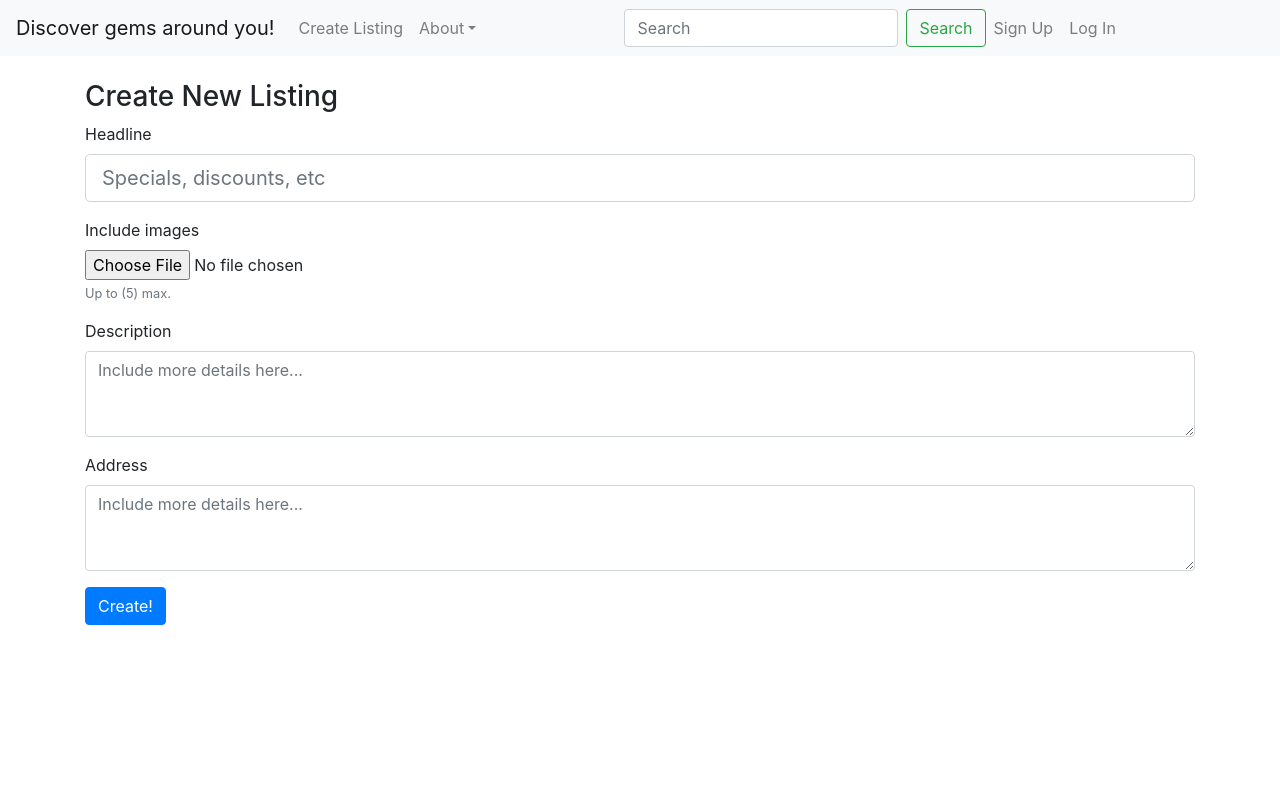
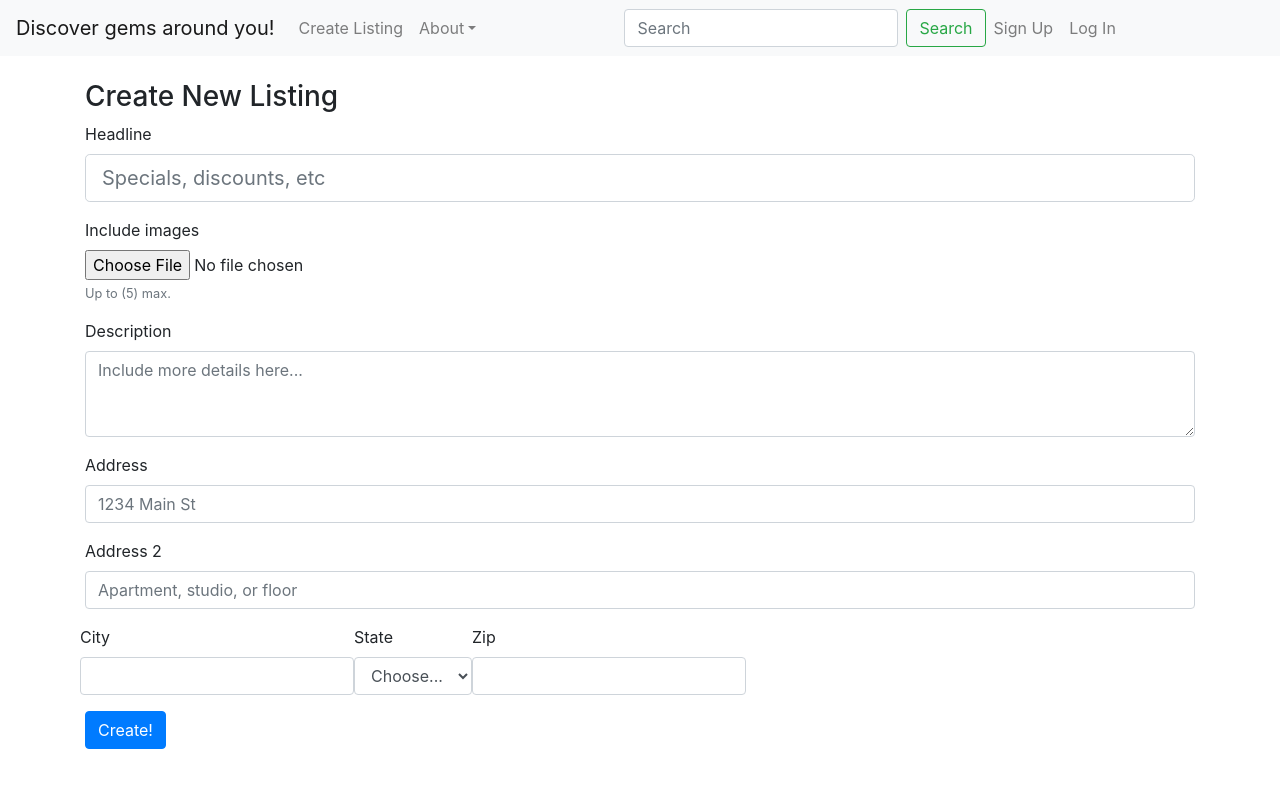
Before and after one commit to cbyeh/zamin, a React (Create React App) app in the folder client/: page /create in a window 1280 px wide. Shown: the top 788 px of the page. Built offline with nearby package versions, Linux system fonts and the light colour scheme.

Commit message:
Update schema: add street, city, state, zip to address. Other smaller tasks done

```diff
--- a/client/src/components/CreateListing.jsx
+++ b/client/src/components/CreateListing.jsx
@@ -15,7 +15,11 @@ class CreateListing extends React.Component {
       geolocation: '',
       headline: '',
       description: '',
-      address: '',
+      address1: '',
+      address2: '',
+      city: '',
+      state: '',
+      zip: '',
       pictures: [],
       responses: [],
     };
@@ -23,7 +27,11 @@ class CreateListing extends React.Component {
     this.onChangeGeolocation = this.onChangeGeolocation.bind(this);
     this.onChangeHeadline = this.onChangeHeadline.bind(this);
     this.onChangeDescription = this.onChangeDescription.bind(this);
-    this.onChangeAddress = this.onChangeAddress.bind(this);
+    this.onChangeAddress1 = this.onChangeAddress1.bind(this);
+    this.onChangeAddress2 = this.onChangeAddress2.bind(this);
+    this.onChangeCity = this.onChangeCity.bind(this);
+    this.onChangeState = this.onChangeState.bind(this);
+    this.onChangeZip = this.onChangeZip.bind(this);
     this.onSubmit = this.onSubmit.bind(this);
   }
 
@@ -50,9 +58,33 @@ class CreateListing extends React.Component {
     });
   }
 
-  onChangeAddress(e) {
+  onChangeAddress1(e) {
     this.setState({
-      address: e.target.value,
+      address1: e.target.value,
+    });
+  }
+
+  onChangeAddress2(e) {
+    this.setState({
+      address2: e.target.value,
+    });
+  }
+
+  onChangeCity(e) {
+    this.setState({
+      city: e.target.value,
+    });
+  }
+
+  onChangeState(e) {
+    this.setState({
+      state: e.target.value,
+    });
+  }
+
+  onChangeZip(e) {
+    this.setState({
+      zip: e.target.value,
     });
   }
 
@@ -60,11 +92,17 @@ class CreateListing extends React.Component {
   onSubmit(e) {
     e.preventDefault();
     const listing = {
-      // owner: this.state.owner,
-      // geolocation: this.state.geolocation,
+      owner: this.state.owner,
+      geolocation: this.state.geolocation,
       headline: this.state.headline,
-      // description: this.state.description,
-      address: this.state.address,
+      description: this.state.description,
+      address: {
+        address1: this.state.address1,
+        address2: this.state.address2,
+        city: this.state.city,
+        state: this.state.state,
+        zip: this.state.zip,
+      },
     };
     // Submit to database here
     console.log(listing);
@@ -101,22 +139,46 @@ class CreateListing extends React.Component {
           <Form.Group controlId="formDescription">
             <Form.Label>Description</Form.Label>
             <Form.Control
+              type="text"
               as="textarea"
               rows="3"
               placeholder="Include more details here..."
               onChange={this.onChangeDescription}
             />
           </Form.Group>
-          <Form.Group controlId="formAddress">
+          <Form.Group controlId="formGridAddress1">
             <Form.Label>Address</Form.Label>
             <Form.Control
-              as="textarea"
-              rows="3"
-              placeholder="Include more details here..."
-              onChange={this.onChangeAddress}
-              required
+              type="text"
+              placeholder="1234 Main St"
+              onChange={this.onChangeAddress1}
             />
           </Form.Group>
+          <Form.Group controlId="formGridAddress2">
+            <Form.Label>Address 2</Form.Label>
+            <Form.Control
+              type="text"
+              placeholder="Apartment, studio, or floor"
+              onChange={this.onChangeAddress2}
+            />
+          </Form.Group>
+          <Form.Row>
+            <Form.Group controlId="formGridCity">
+              <Form.Label>City</Form.Label>
+              <Form.Control type="text" />
+            </Form.Group>
+            <Form.Group controlId="formGridState">
+              <Form.Label>State</Form.Label>
+              <Form.Control as="select" defaultValue="Choose...">
+                <option>Choose...</option>
+                <option>CA</option>
+              </Form.Control>
+            </Form.Group>
+            <Form.Group controlId="formGridZip">
+              <Form.Label>Zip</Form.Label>
+              <Form.Control type="number" onChange={this.onChangeZip} />
+            </Form.Group>
+          </Form.Row>
           <Button
             variant="primary"
             className="submit-form-button"
--- a/client/src/components/ListingList.jsx
+++ b/client/src/components/ListingList.jsx
@@ -8,7 +8,7 @@ import axios from 'axios';
 const Listing = (props) => (
   <tr>
     <td>{props.listing.headline}</td>
-    <td>{props.listing.address}</td>
+    <td>{props.listing.address.address1}</td>
   </tr>
 );
 
```
Also changed, not shown: 2 other files (tests, documents, lock files or other folders).
